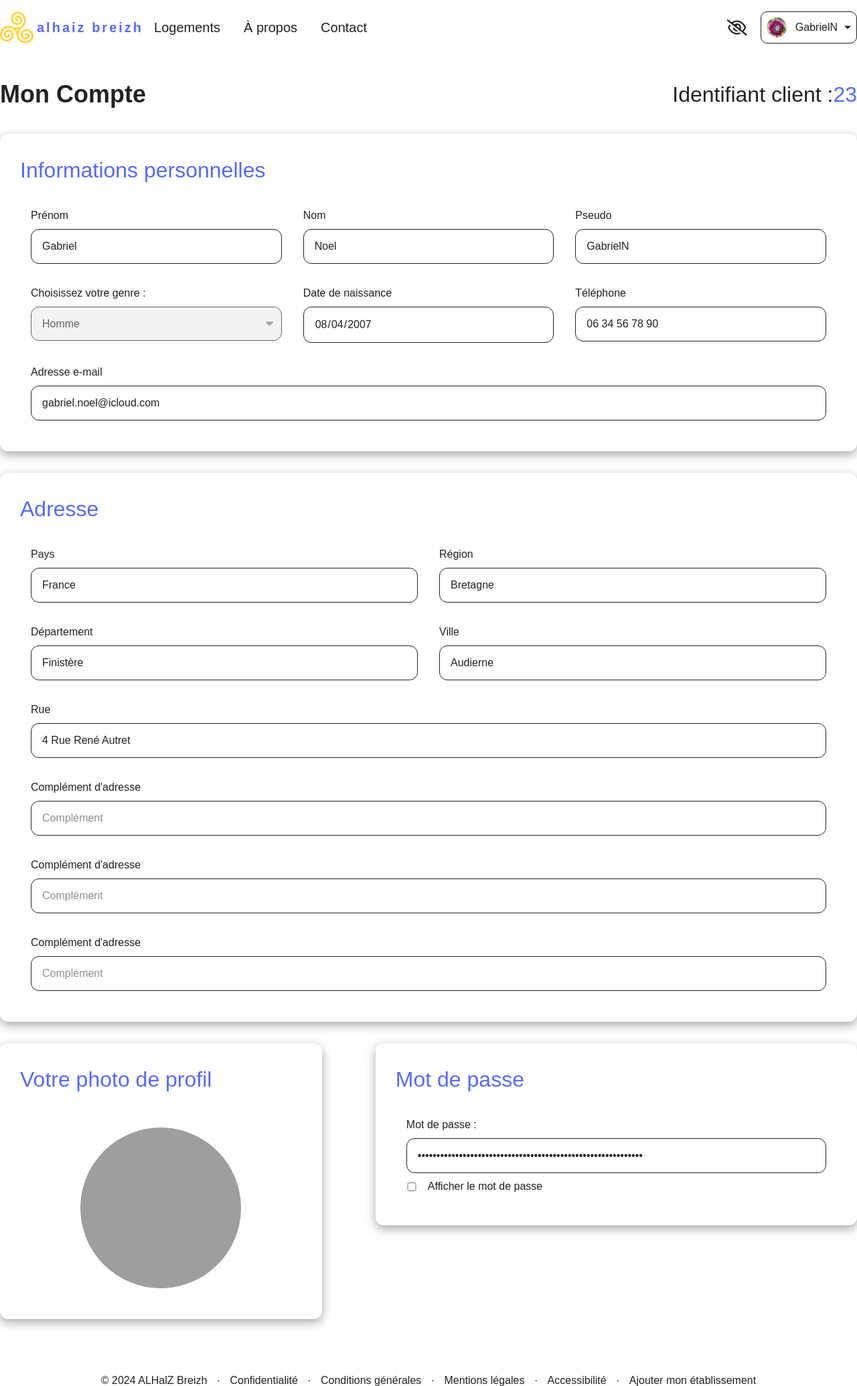
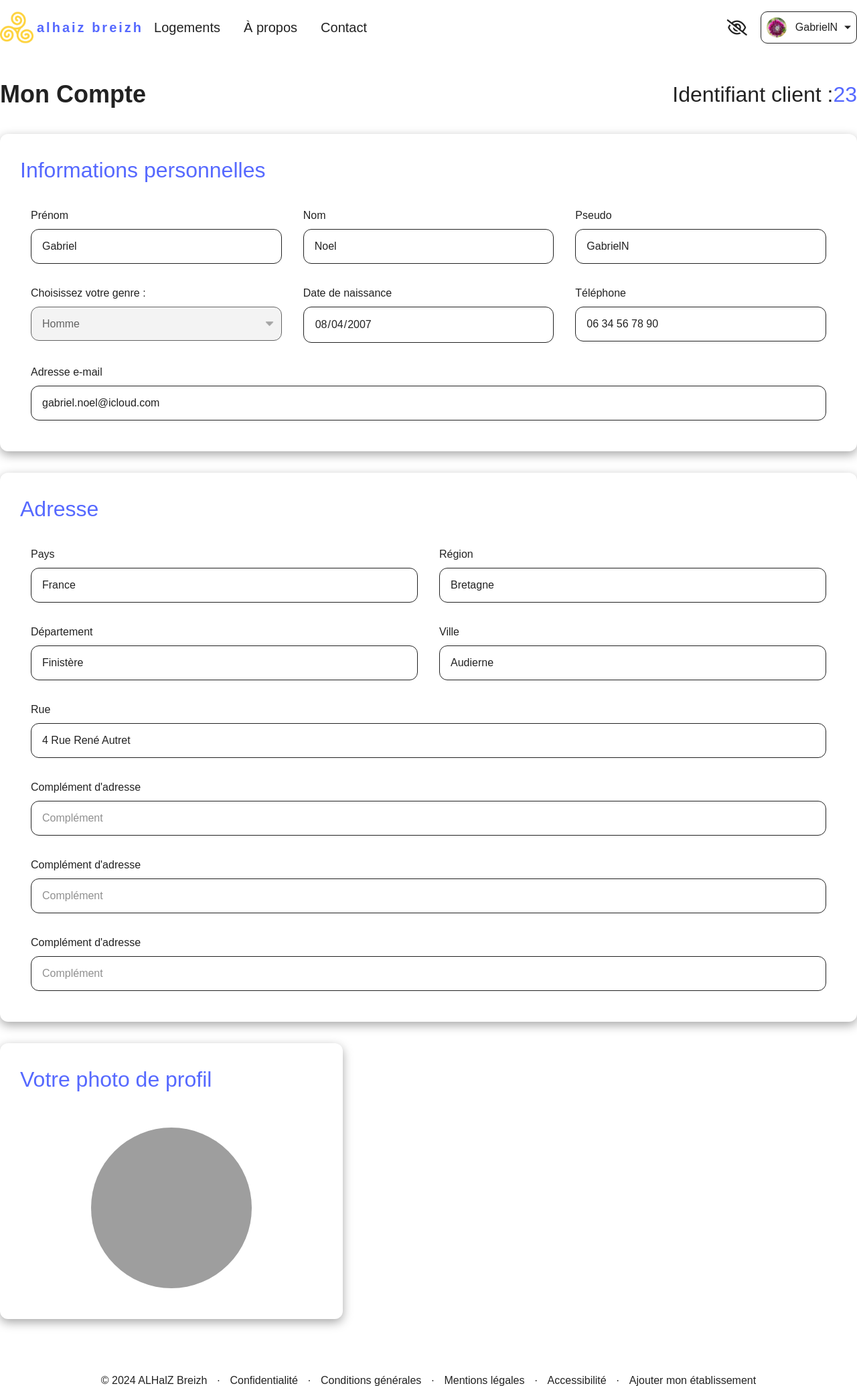
Before and after one commit to KazouDev/MKWeb, a PHP site: page /consulter_mon_compte.php in a window 1280 px wide. Shown: the top 2070 px of the page at 67% size. Run offline with PHP 8.4, Linux system fonts and the light colour scheme; a user stored in the database is signed in; data comes from the database, SQL or seed files in the repository; data that the repository does not hold is empty; style sheets or scripts are compiled from the project's sources; some libraries are stand-ins or nearby versions; grey boxes are pictures that could not be loaded.

Commit message:
display none mdp

```diff
--- a/html/buisness/consulter_mon_compte_proprio.php
+++ b/html/buisness/consulter_mon_compte_proprio.php
@@ -168,7 +168,7 @@
                             <input type="file" id="photo_profile" name="photo_profile" accept="image/png, image/jpeg" /> -->
                         </div>
                         <div class="sous_ensemble_flex">
-                            <div class= "mdp_conteneur">
+                            <div class= "mdp_conteneur" style="display: none;">
                                 <h3>Mot de passe</h3>
                                 <div class="compte__input">
                                     <label for="compte__mdp">Mot de passe :</label>
--- a/html/consulter_mon_compte.php
+++ b/html/consulter_mon_compte.php
@@ -159,7 +159,7 @@
     --><!--                         <label for="photo_profile">Votre photo de profil</label>
                             <input type="file" id="photo_profile" name="photo_profile" accept="image/png, image/jpeg" /> -->
                         </div>
-                        <div class= "mdp_conteneur" id="mdp_client">
+                        <div class= "mdp_conteneur" id="mdp_client" style="display: none;">
                             <h3>Mot de passe</h3>
                             <div class="compte__input">
                                 <label for="compte__mdp">Mot de passe :</label>
```
Also changed, not shown: html/css/mon_compte.scss (line endings or trailing spaces).
